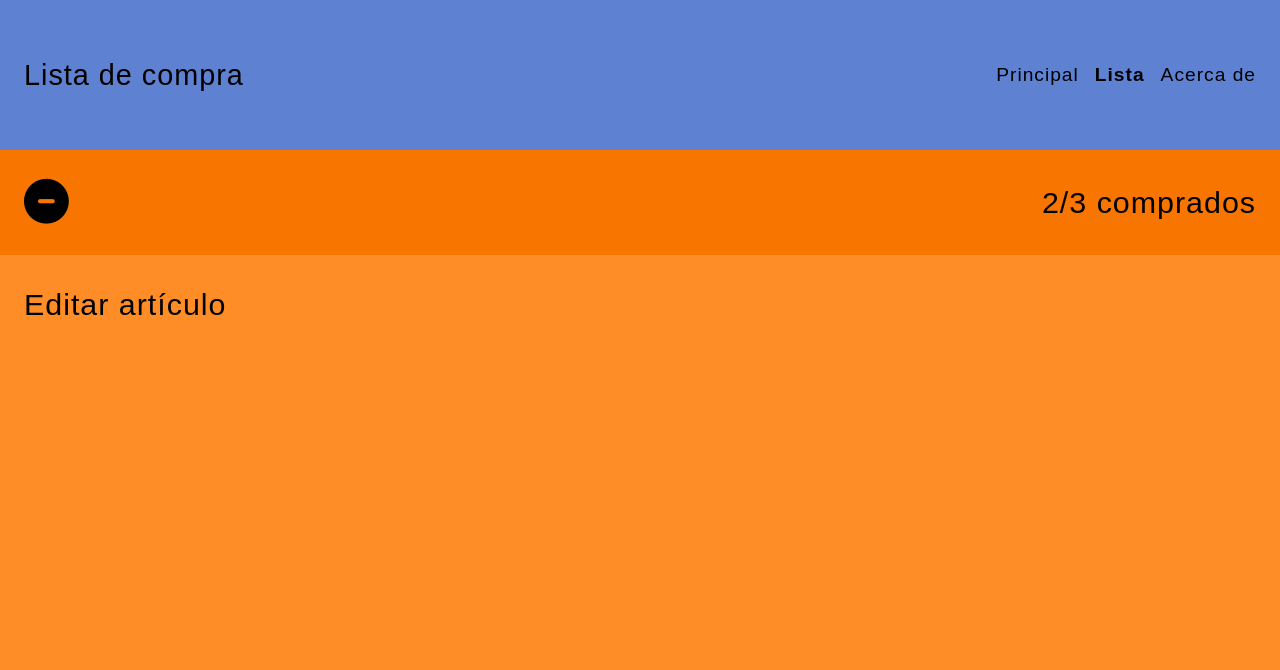
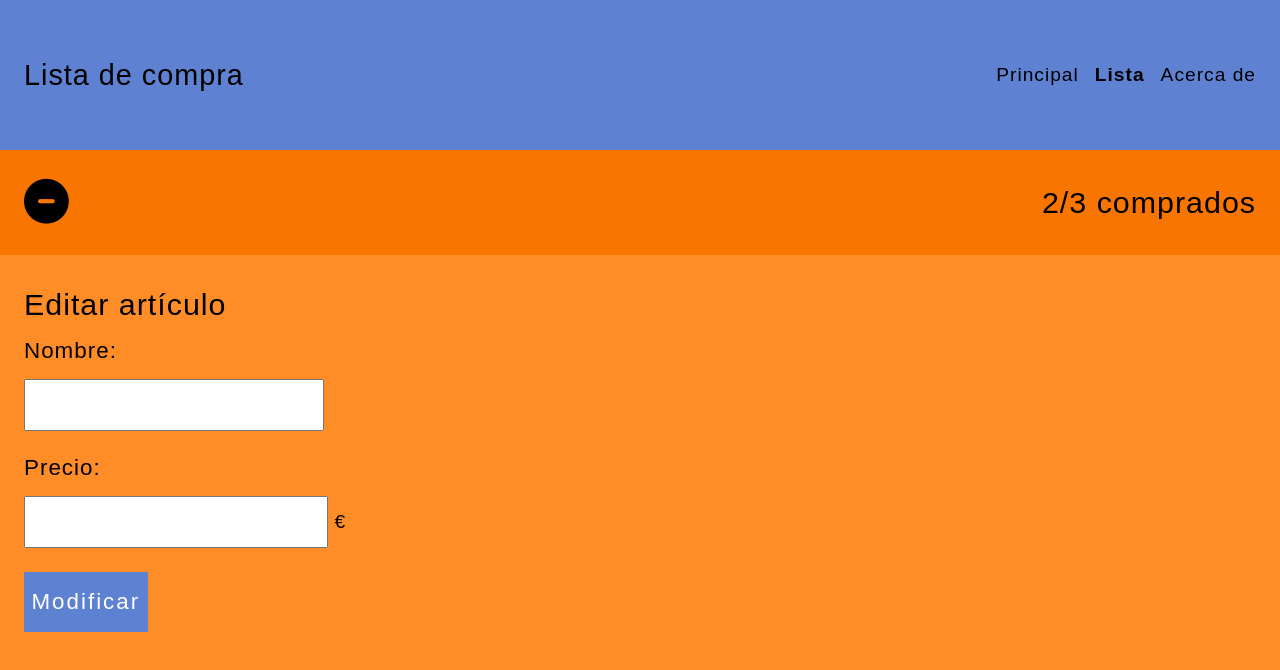
Before and after one commit to Learning-X/202204-W1CH4-luc-st-pierre, a website: page form.html in a window 1280 px wide. Drawn offline with Linux system fonts and the light colour scheme.

Commit message:
Deleled old branch corruption to repush last change

```diff
--- a/form.html
+++ b/form.html
@@ -39,6 +39,31 @@
 
     <section class="form">
       <h2 class="form__title">Editar artículo</h2>
+
+      <form class="form-article">
+        <div class="container">
+          <div class="form-article__name">
+            <label class="form-article__label" for="article-text"
+              >Nombre:</label
+            >
+            <input type="text" id="article-text" />
+          </div>
+
+          <div class="form-article__price">
+            <label class="form-article__label" for="article-text"
+              >Precio:</label
+            >
+            <div class="container-currency">
+              <div>
+                <input class="input-currency" type="text" id="article-text" />
+              </div>
+              <span class="form-article__currency">€</span>
+            </div>
+          </div>
+        </div>
+
+        <button type="submit" class="form-article__button">Modificar</button>
+      </form>
     </section>
   </body>
 </html>
--- a/styles/styles.css
+++ b/styles/styles.css
@@ -152,3 +152,71 @@ body {
   font-size: 1.9rem;
   letter-spacing: 1px;
 }
+
+.form-article {
+  margin-top: 1rem;
+}
+
+.form-article__name {
+  width: 300px;
+  display: flex;
+  flex-flow: column;
+}
+
+.form-article__price {
+  width: 300px;
+  display: flex;
+  flex-flow: column;
+}
+
+.form-article__label {
+  font-weight: 200;
+  font-size: 1.4rem;
+  letter-spacing: 1px;
+}
+
+.form-article__name label,
+.form-article__price label {
+  padding-bottom: 15px;
+}
+
+.form-article__name:last-of-type,
+.form-article__price:last-of-type {
+  margin-top: 1.5rem;
+}
+
+[type="text"] {
+  height: 3rem;
+}
+
+.form-article__button {
+  font-weight: 300;
+  font-size: 1.4rem;
+  letter-spacing: 2px;
+  margin-top: 1.5rem;
+  padding: 1rem 0.4rem;
+  color: var(--bg-white);
+  background-color: #5d82d1;
+  border: 1px solid #5d82d1;
+}
+
+.container {
+  display: flex;
+  flex-direction: column;
+}
+
+.input-currency {
+  width: 300px;
+}
+
+.container-currency {
+  display: flex;
+  width: 300px;
+}
+
+.form-article__currency {
+  align-self: center;
+  margin-left: 0.4rem;
+  font-weight: 300;
+  font-size: 1.2rem;
+}
```
